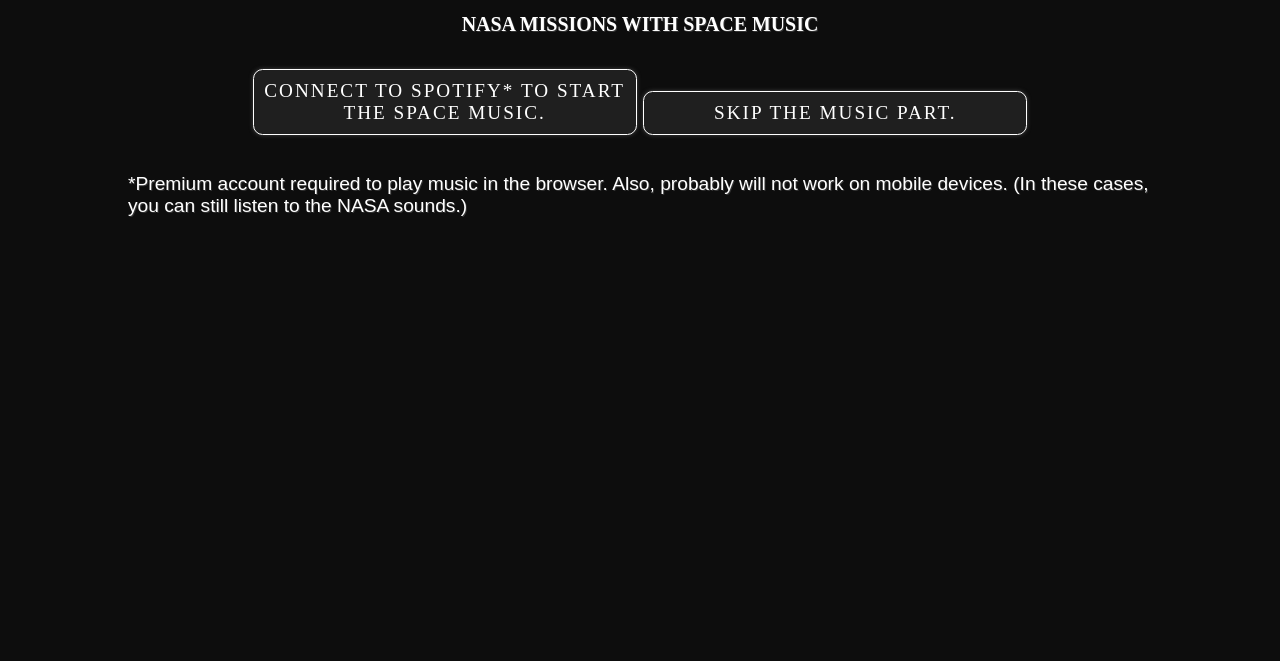
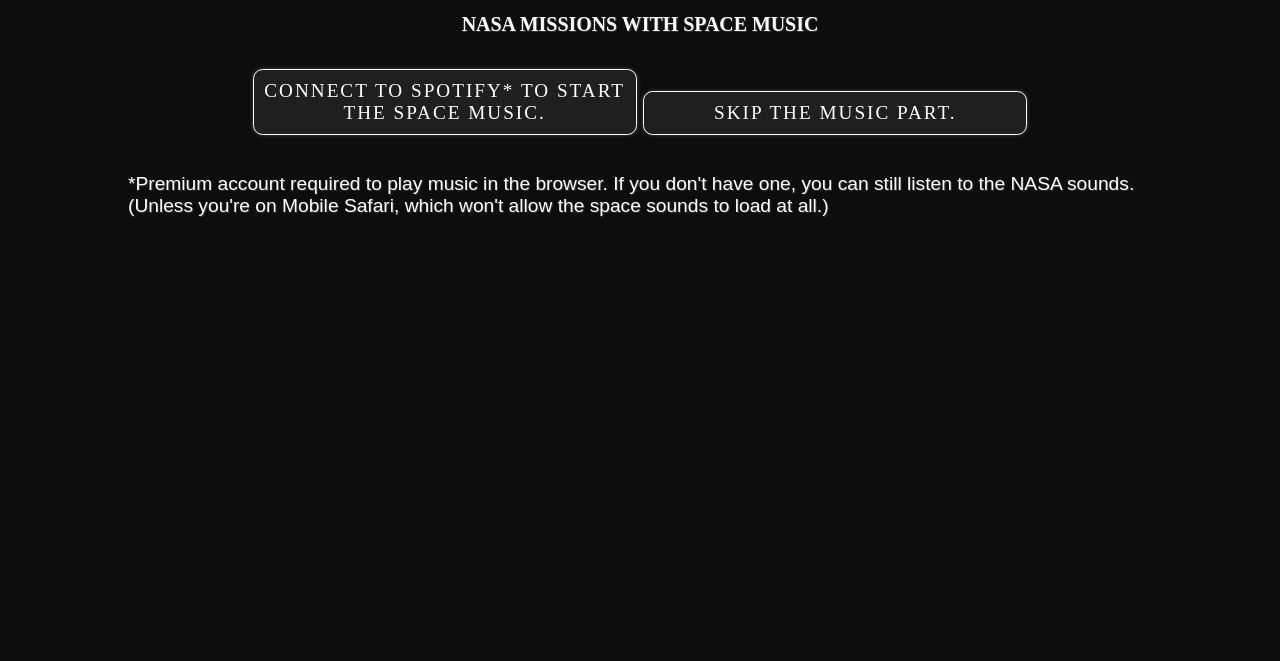
Before and after one commit to jimkang/space-out, a website: page index.html in a window 1280 px wide. Shown: the part 139-800 px from the top of the page. Drawn offline with Linux system fonts and the light colour scheme; a web font is replaced by a local one.

Commit message:
More disclaimering.

```diff
--- a/index.html
+++ b/index.html
@@ -40,9 +40,7 @@
           </button>
         </div>
         <div class="note">
-          *Premium account required to play music in the browser. Also, probably
-          will not work on mobile devices. (In these cases, you can still listen
-          to the NASA sounds.)
+          *Premium account required to play music in the browser. If you don't have one, you can still listen to the NASA sounds. (Unless you're on Mobile Safari, which won't allow the space sounds to load at all.)
         </div>
       </section>
 
```
